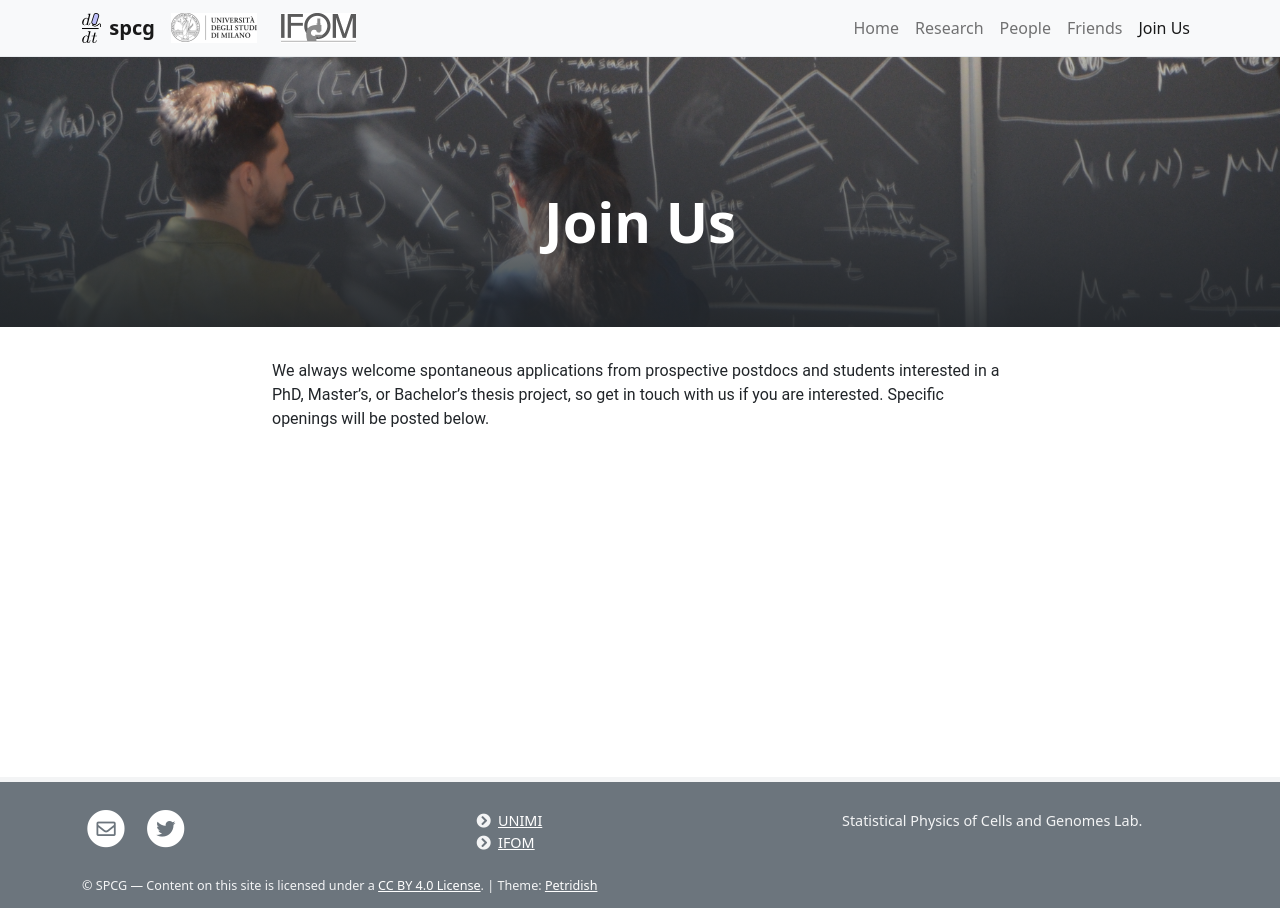
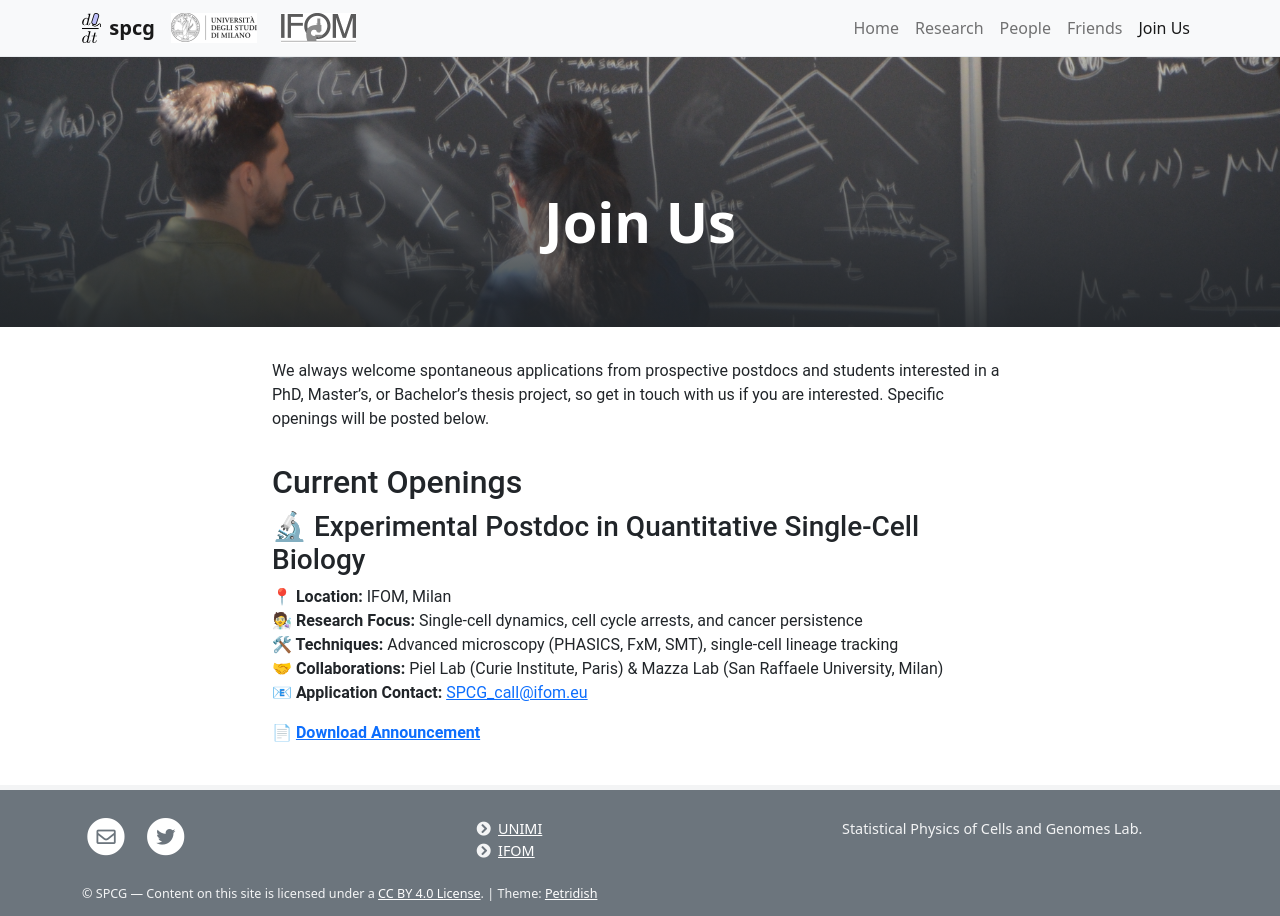
Before and after one commit to guarinovale/spcg-site, a Jekyll site: the page built from pages/joinus.md, in a window 1280 px wide. Built offline with Jekyll 4.4.1, drawn with Linux system fonts in a browser that asks for light colours.

Commit message:
added postdoc announcmnt

```diff
--- a/_data/team.yml
+++ b/_data/team.yml
@@ -94,7 +94,7 @@
   role: PhD
   image: /images/people_ar.jpg
   description: >
-    Half engineer, half physicist, now diving into quantitative biology. I am passionate about proteostasis, how it is maintained, the stressors that challenge it, and the adaptive strategies cells use to preserve balance and function. I like to build mathematical models to explore unanswered questions in the biological literature and to interpret experimental data from the lab.
+    PhD Student. 50% engineer, 50% physicist, now diving into quantitative biology. My research is focused on proteostasis and the strategies cells use to maintain it. I mainly investigate this through mathematical models, which help us to interpret experimental data from the lab and the literature.
   cv: arCV.pdf
   email: andrea.ripamonti@ifom.eu
   #scholar:
--- a/pages/joinus.md
+++ b/pages/joinus.md
@@ -6,3 +6,15 @@ permalink: /join-us/
 ---
 
 We always welcome spontaneous applications from prospective postdocs and students interested in a PhD, Master's, or Bachelor's thesis project, so get in touch with us if you are interested. Specific openings will be posted below.
+
+## Current Openings
+
+### 🔬 Experimental Postdoc in Quantitative Single-Cell Biology
+
+**📍 Location:** IFOM, Milan
+**🧑‍🔬 Research Focus:** Single-cell dynamics, cell cycle arrests, and cancer persistence
+**🛠️ Techniques:** Advanced microscopy (PHASICS, FxM, SMT), single-cell lineage tracking
+**🤝 Collaborations:** Piel Lab (Curie Institute, Paris) & Mazza Lab (San Raffaele University, Milan)
+**📧  Application Contact:** [SPCG_call@ifom.eu](mailto:SPCG_call@ifom.eu)
+
+📄 **[Download Announcement]( /openings/PostdocSPCG.pdf )**
```
Also changed, not shown: 17 other files.
